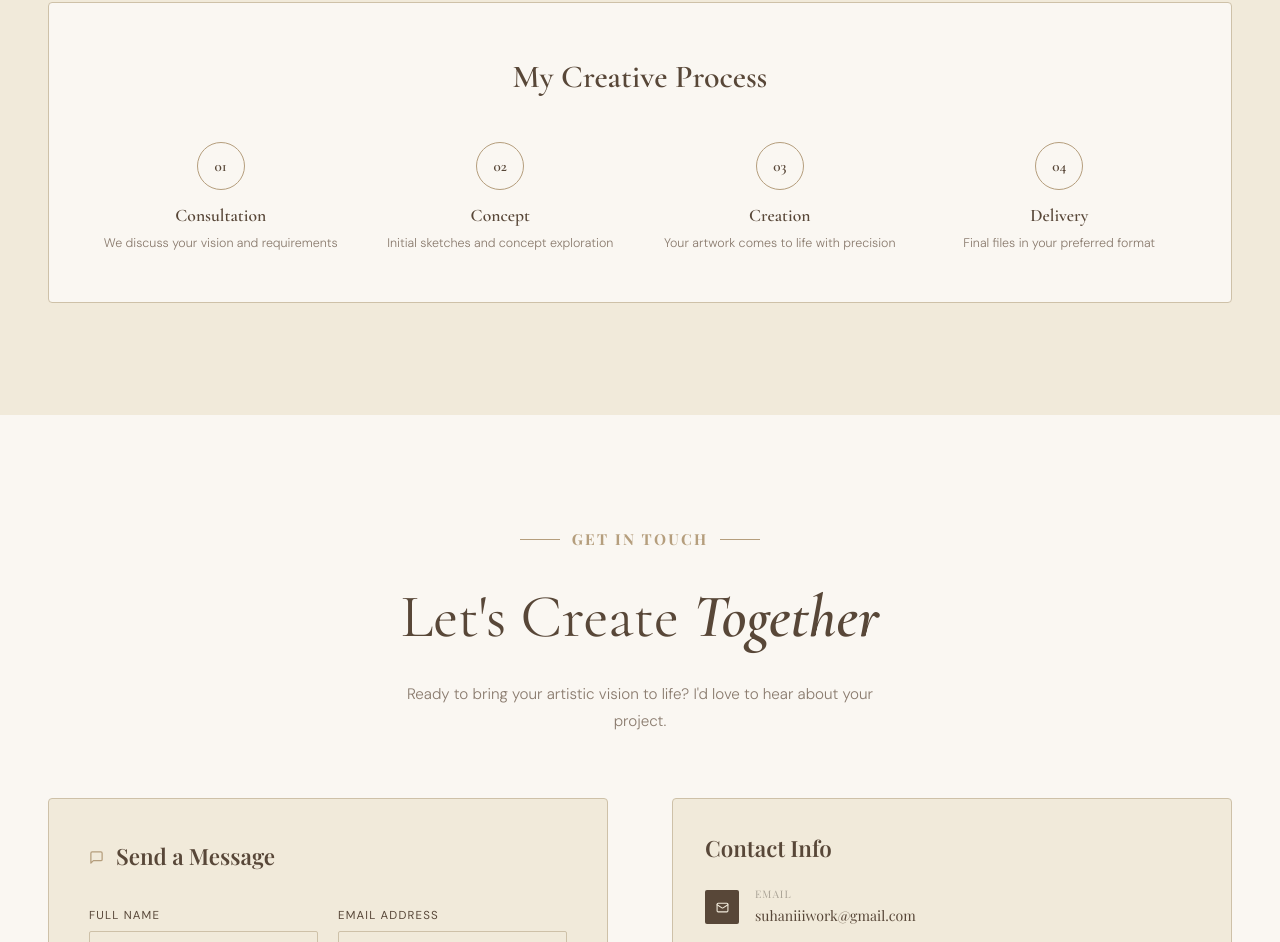
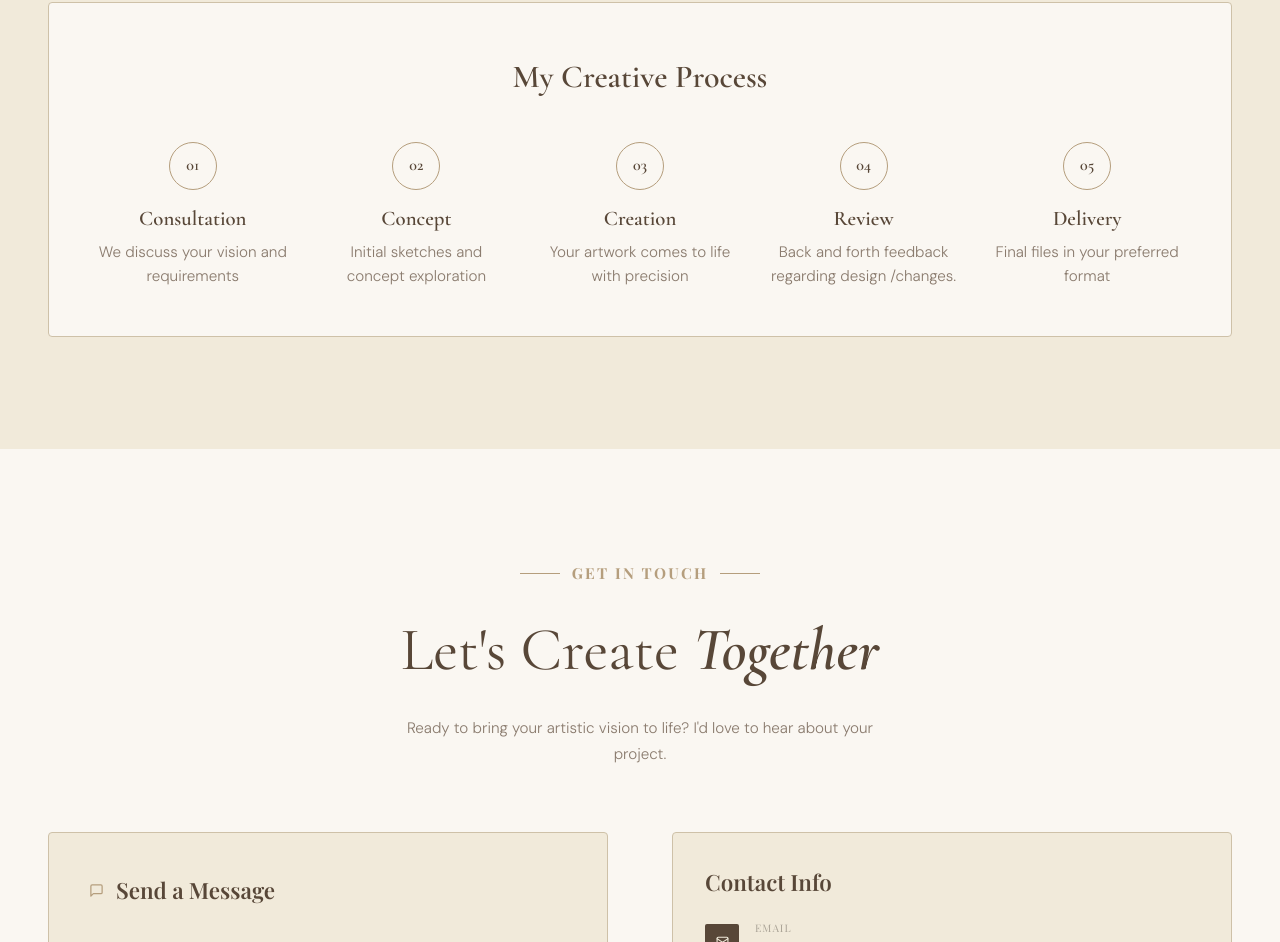
Before and after one commit to akashdeepsingh283/Suha_Illustrates, a React (Vite) app in the folder frontend/: page / in a window 1280 px wide. Shown: the part 4612-5554 px from the top of the page. Built offline with nearby package versions, Linux system fonts and the light colour scheme; no server answers; a web font is replaced by a local one.

Commit message:
Update Services.tsx

```diff
--- a/frontend/src/components/Services.tsx
+++ b/frontend/src/components/Services.tsx
@@ -134,12 +134,14 @@ const Services: React.FC = () => {
           <h3 style={{ fontFamily: 'Cormorant Garamond, serif', fontSize: 'clamp(1.5rem, 5vw, 2rem)', fontWeight: 600, color: 'var(--mahogany)', textAlign: 'center', marginBottom: 'clamp(1.5rem, 4vw, 2.5rem)' }}>
             My Creative Process
           </h3>
-          <div className="grid grid-cols-2 md:grid-cols-4 gap-6 sm:gap-8">
+          <div className="grid grid-cols-2 md:grid-cols-5 gap-6 sm:gap-8">
             {[
               { step: '01', title: 'Consultation', desc: 'We discuss your vision and requirements' },
               { step: '02', title: 'Concept', desc: 'Initial sketches and concept exploration' },
               { step: '03', title: 'Creation', desc: 'Your artwork comes to life with precision' },
-              { step: '04', title: 'Delivery', desc: 'Final files in your preferred format' },
+              { step: '04', title: 'Review', desc: 'Back and forth feedback regarding design /changes.' },
+              { step: '05', title: 'Delivery', desc: 'Final files in your preferred format' },
+
             ].map((item, i) => (
               <div key={i} style={{ textAlign: 'center' }}>
                 <div
@@ -154,10 +156,10 @@ const Services: React.FC = () => {
                     marginBottom: '0.75rem',
                   }}
                 >
-                  <span style={{ fontFamily: 'Cormorant Garamond, serif', fontSize: '0.95rem', fontWeight: 600, color: 'var(--mahogany)' }}>{item.step}</span>
+                  <span style={{ fontFamily: 'Cormorant Garamond, serif', fontSize: '1rem', fontWeight: 600, color: 'var(--mahogany)' }}>{item.step}</span>
                 </div>
-                <h4 style={{ fontFamily: 'Cormorant Garamond, serif', fontSize: 'clamp(0.95rem, 3vw, 1.1rem)', fontWeight: 600, color: 'var(--mahogany)', marginBottom: 4 }}>{item.title}</h4>
-                <p style={{ fontSize: 'clamp(0.72rem, 2vw, 0.78rem)', color: 'var(--text-muted)', fontFamily: 'DM Sans, sans-serif', fontWeight: 300, lineHeight: 1.6 }}>{item.desc}</p>
+                <h4 style={{ fontFamily: 'Cormorant Garamond, serif', fontSize: 'clamp(0.95rem, 3vw, 1.3rem)', fontWeight: 600, color: 'var(--mahogany)', marginBottom: 4 }}>{item.title}</h4>
+                <p style={{ fontSize: 'clamp(0.72rem, 2vw, 0.95rem)', color: 'var(--text-muted)', fontFamily: 'DM Sans, sans-serif', fontWeight: 300, lineHeight: 1.6 }}>{item.desc}</p>
               </div>
             ))}
           </div>
```
